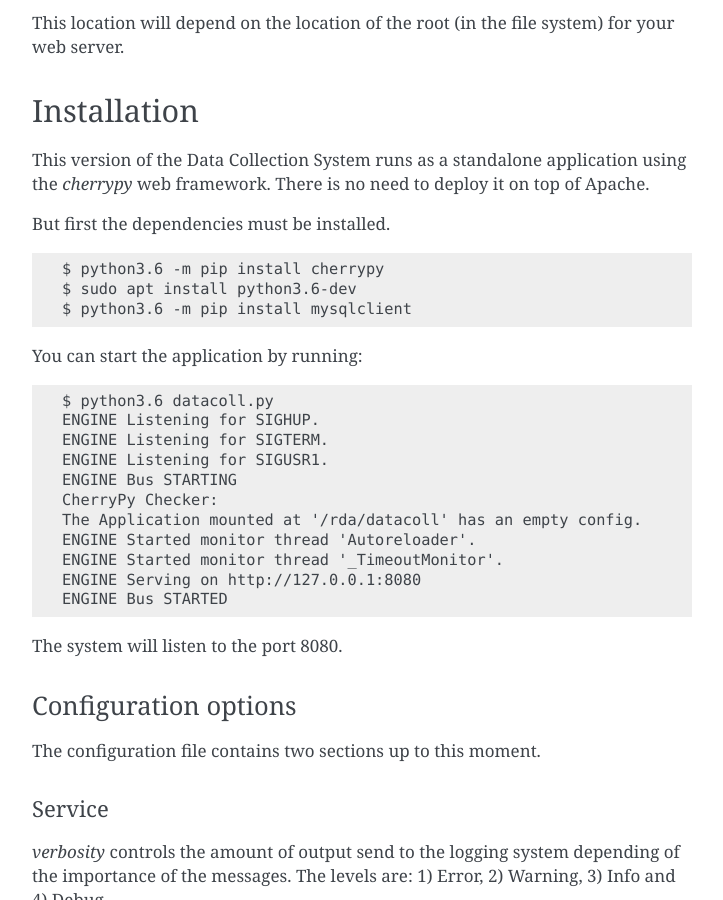
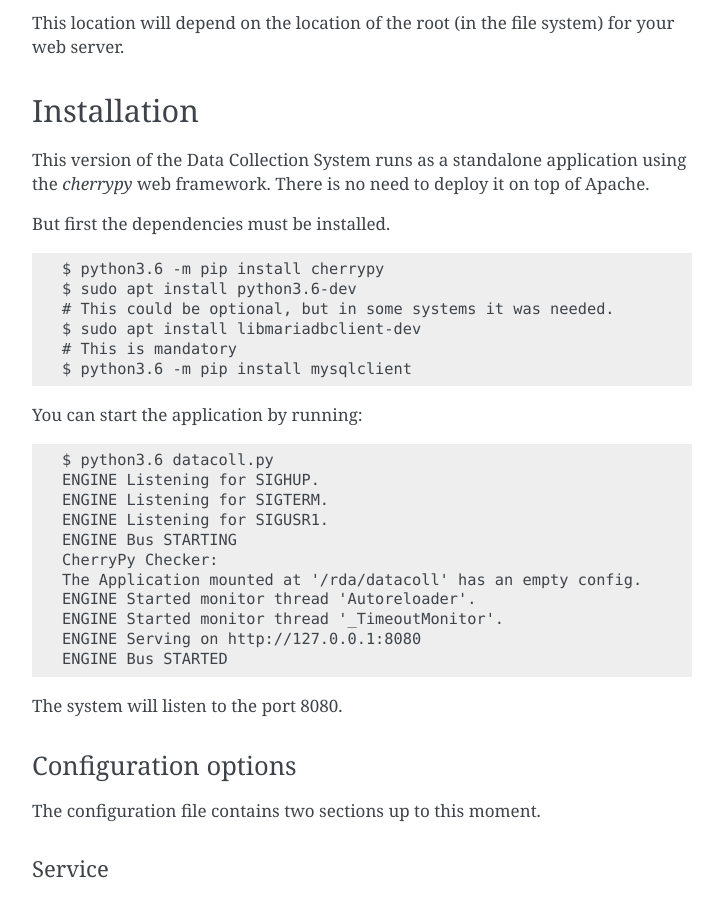
Before and after one commit to javiquinte/datacoll, a Sphinx documentation site: the page built from doc/index.rst, in a window 1280 px wide and 900 px high, scrolled down 1120 px. Shown: the whole window, without its empty margins (388-1111 px from the left). Built offline with Sphinx 7.4.7, drawn with Linux system fonts in a browser that asks for light colours.

Commit message:
Update index.rst

```diff
--- a/doc/index.rst
+++ b/doc/index.rst
@@ -68,6 +68,9 @@ But first the dependencies must be installed. ::
 
     $ python3.6 -m pip install cherrypy
     $ sudo apt install python3.6-dev
+    # This could be optional, but in some systems it was needed.
+    $ sudo apt install libmariadbclient-dev
+    # This is mandatory
     $ python3.6 -m pip install mysqlclient
 
 You can start the application by running: ::
```
